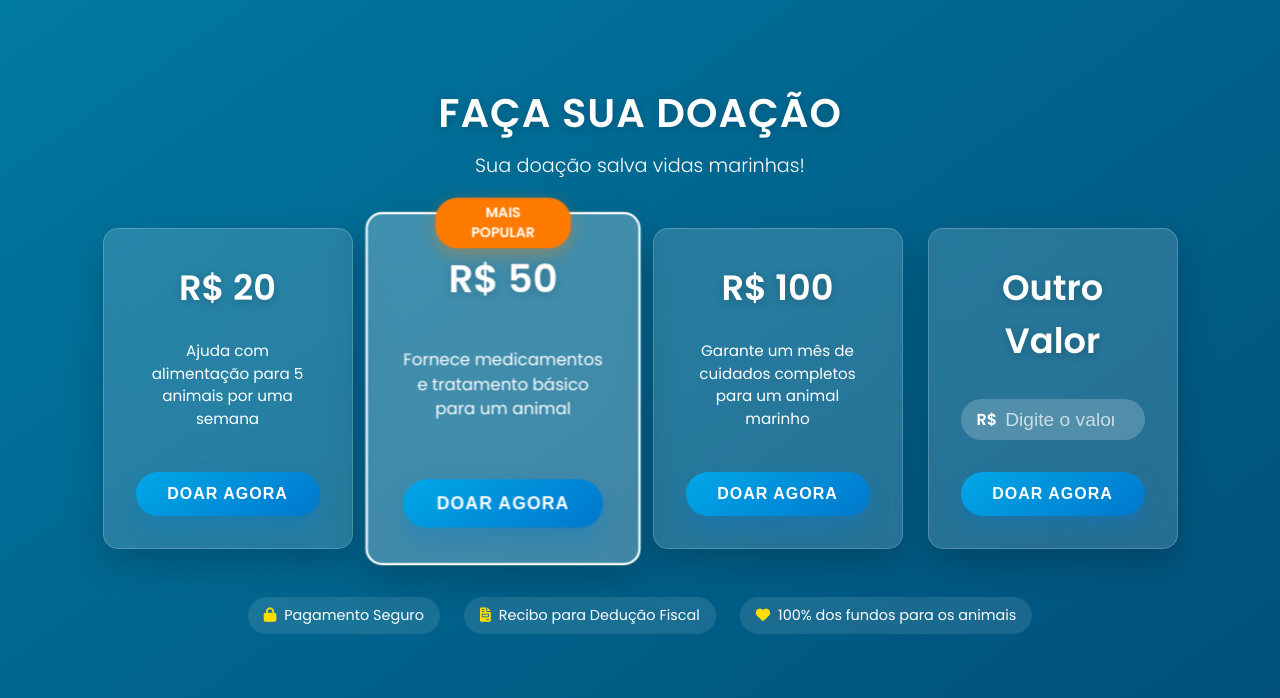
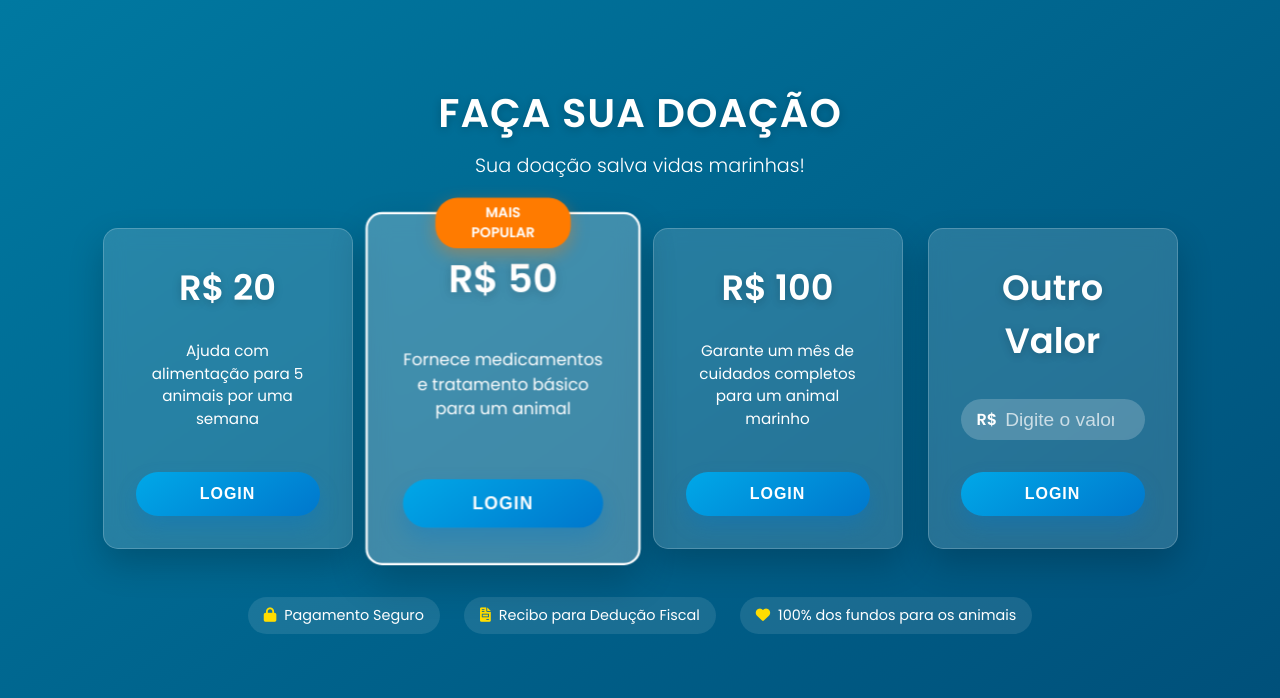
Before and after one commit to Villelalar/-Golfinho-Azul-, a Flask app: page / in a window 1280 px wide. Shown: the part 1595-2293 px from the top of the page. Run offline with Flask 3, Linux system fonts and the light colour scheme.

Commit message:
AAAAAAAAAA

```diff
--- a/app.py
+++ b/app.py
@@ -433,10 +433,18 @@ def add_data():
 
     try:
         result = add_data(table_name, data)
-        return result
+        return app.response_class(
+            response=json.dumps({'status': 'success'}),
+            status=200,
+            mimetype='application/json'
+        )
     except Exception as e:
         print(f"Error ao inserir data: {e}")
-        return json.dumps({'error': str(e)}), 500, {'Content-Type': 'application/json'}
+        return app.response_class(
+            response=json.dumps({'status': 'error', 'message': str(e)}),
+            status=500,
+            mimetype='application/json'
+        )
 
 @app.route('/add_doacao/<valor>', methods=['POST'])
 @login_required
--- /dev/null
+++ b/metodo.sql
@@ -0,0 +1,15 @@
+DROP TABLE IF EXISTS doacoes;
+CREATE TABLE doacoes (
+    id INT AUTO_INCREMENT PRIMARY KEY,
+    user_id VARCHAR(14) NOT NULL,
+    status VARCHAR(50) DEFAULT 'pendente',
+    metodo VARCHAR(50) DEFAULT 'pix',
+    valor DECIMAL(10,2) NOT NULL,
+    created_at DATETIME,
+    FOREIGN KEY (user_id) REFERENCES users(id)
+    ON DELETE RESTRICT
+);
+
+-- Example donation for testclient
+INSERT INTO doacoes (user_id, status, metodo, valor, created_at)
+VALUES ('testclient', 'pendente', 'pix', 100.00, NOW());
--- a/schema.sql
+++ b/schema.sql
@@ -36,6 +36,7 @@ CREATE TABLE doacoes (
     id INT AUTO_INCREMENT PRIMARY KEY,
     user_id VARCHAR(14) NOT NULL,
     status VARCHAR(50) DEFAULT 'pendente',
+    metodo VARCHAR(50) DEFAULT 'pix',
     valor DECIMAL(10,2) NOT NULL,
     created_at DATETIME,
     FOREIGN KEY (user_id) REFERENCES users(id)
--- a/sql.py
+++ b/sql.py
@@ -50,4 +50,4 @@ def executar_arquivo_sql(arquivo_sql):
 
 if __name__ == "__main__":
     # Substitua 'script.sql' pelo seu arquivo
-    executar_arquivo_sql("schema.sql")
+    executar_arquivo_sql("metodo.sql")
--- a/static/js/script.js
+++ b/static/js/script.js
@@ -183,6 +183,11 @@ $(document).ready(function() {
             const id = row.data('id');
             const tableName = window.location.pathname.split('/').pop();
 
+            // If in edit mode, exit edit mode first
+            if (row.hasClass('editing')) {
+                disableEditMode(row);
+            }
+
             $.ajax({
                 url: `/admin/delete_data`,
                 type: 'POST',
--- a/templates/index.html
+++ b/templates/index.html
@@ -139,20 +139,23 @@
                 <div class="donationCard">
                     <div class="donationAmount">R$ 20</div>
                     <p>Ajuda com alimentação para 5 animais por uma semana</p>
-                    <button class="donateBtn">DOAR AGORA</button>
+                    {% if current_user.is_authenticated %} <button class="donateBtn">DOAR AGORA!</button>
+                    {% else %} <button class="donateBtn"> LOGIN </button> {% endif %}
                 </div>
 
                 <div class="donationCard featured">
                     <div class="popularBadge">MAIS POPULAR</div>
                     <div class="donationAmount">R$ 50</div>
                     <p>Fornece medicamentos e tratamento básico para um animal</p>
-                    <button class="donateBtn">DOAR AGORA</button>
+                    {% if current_user.is_authenticated %} <button class="donateBtn">DOAR AGORA!</button>
+                    {% else %} <button class="donateBtn"> LOGIN </button> {% endif %}
                 </div>
 
                 <div class="donationCard">
                     <div class="donationAmount">R$ 100</div>
                     <p>Garante um mês de cuidados completos para um animal marinho</p>
-                    <button class="donateBtn">DOAR AGORA</button>
+                    {% if current_user.is_authenticated %} <button class="donateBtn">DOAR AGORA!</button>
+                    {% else %} <button class="donateBtn"> LOGIN </button> {% endif %}
                 </div>
 
                 <div class="customDonation">
@@ -161,7 +164,8 @@
                         <span>R$</span>
                         <input type="number" min="1" placeholder="Digite o valor">
                     </div>
-                    <button class="donateBtn">DOAR AGORA</button>
+                    {% if current_user.is_authenticated %} <button class="donateBtn">DOAR AGORA!</button>
+                    {% else %} <button class="donateBtn"> LOGIN </button> {% endif %}
                 </div>
             </div>
 
```
Also changed, not shown: templates/view_table.html (+22 -1 lines). Lines whose indentation alone changed are shown as unchanged.
